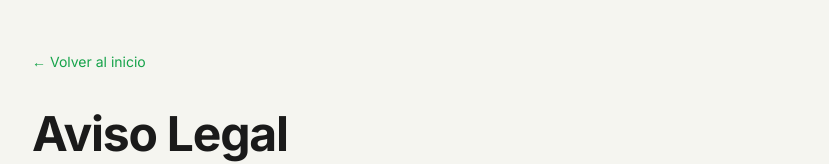
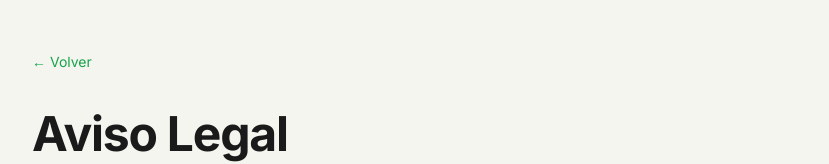
Before and after one commit to daniicg05/front-Syntia, a Next.js app: page /aviso-legal in a window 1280 px wide. Shown: the top 164 px of the page, without its empty margins (224-1053 px from the left). Built offline with nearby package versions, Linux system fonts and the light colour scheme.

Commit message:
Cambio "volver" para retorno a donde estaba.

```diff
--- a/src/app/aviso-legal/page.tsx
+++ b/src/app/aviso-legal/page.tsx
@@ -1,21 +1,46 @@
-import Link from "next/link";
+"use client";
 
+import { useRouter } from "next/navigation";
+import { getUser } from "@/lib/auth";
+
+/**
+ * Cambio: se reemplaza enlace fijo por botón para volver al origen real.
+ * - Si hay historial: `router.back()`
+ * - Si no hay historial: fallback por sesión (`/dashboard` o `/`)
+ */
 export default function AvisoLegalPage() {
+
+  /** Ruta de respaldo cuando el usuario entra directo y no hay "back" útil. */
+  const router = useRouter();
+
+  /** Vuelve a la página anterior; si no existe, navega al fallback. */
+  const fallbackHref = getUser() ? "/dashboard" : "/";
+
+  const handleBack = () => {
+    if (window.history.length > 1) {
+      router.back();
+      return;
+    }
+    router.push(fallbackHref);
+  };
+
   return (
     <div className="min-h-screen bg-background px-6 py-12">
       <div className="mx-auto max-w-3xl">
-        <Link
-          href="/"
-          className="mb-8 inline-block text-sm text-primary hover:underline"
+        <button
+            type="button"
+            onClick={handleBack}
+            className="mb-8 inline-block text-sm text-primary hover:underline"
         >
-          ← Volver al inicio
-        </Link>
+          ← Volver
+        </button>
 
         <h1 className="mb-8 text-3xl font-bold text-foreground">Aviso Legal</h1>
 
         <div className="space-y-6 text-foreground-muted">
           <section>
-            <h2 className="mb-3 text-xl font-semibold text-foreground">1. Responsable del sitio e información de contacto</h2>
+            <h2 className="mb-3 text-xl font-semibold text-foreground">
+              1. Responsable del sitio e información de contacto</h2>
             <p>
               <strong className="text-foreground">Titular:</strong> NOMBRE O RAZÓN SOCIAL
             </p>
```
